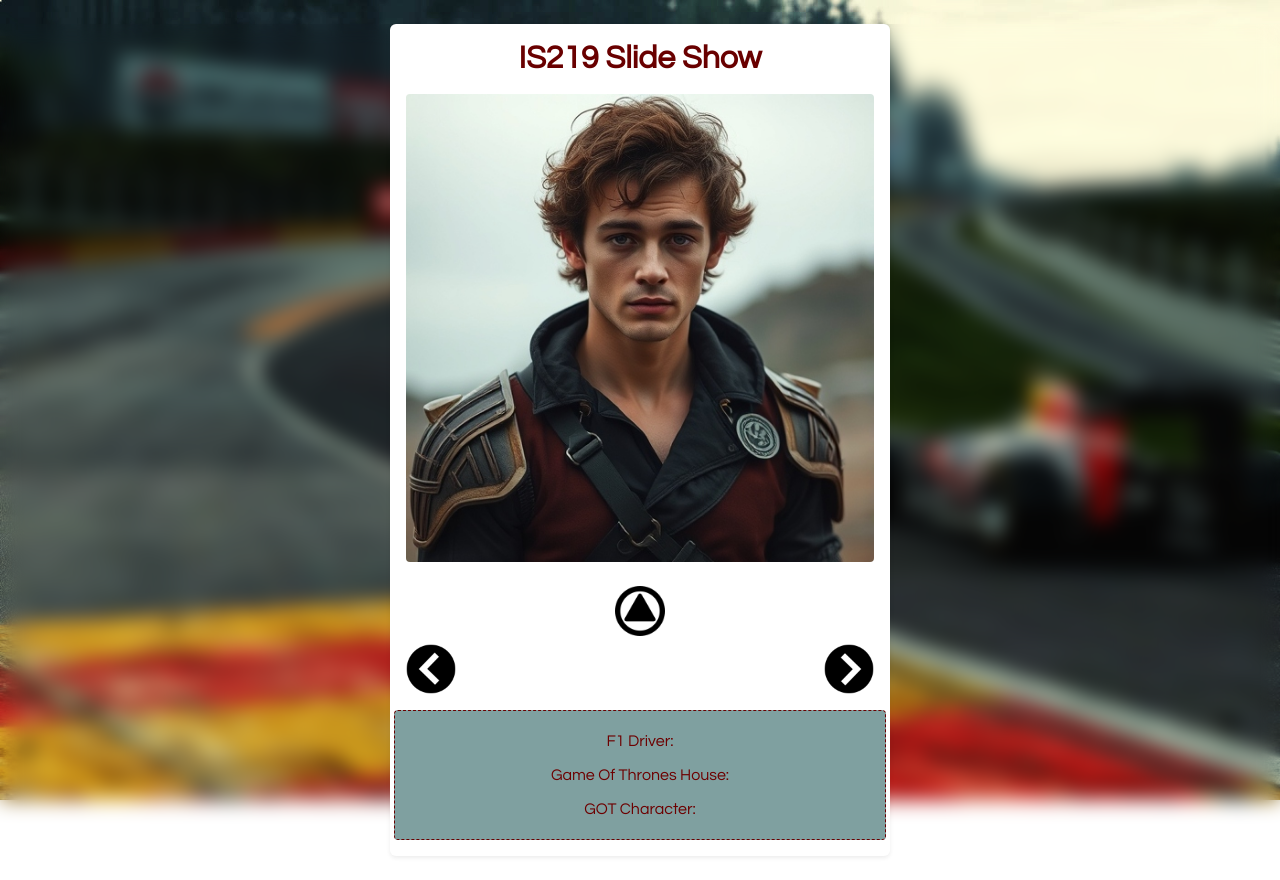
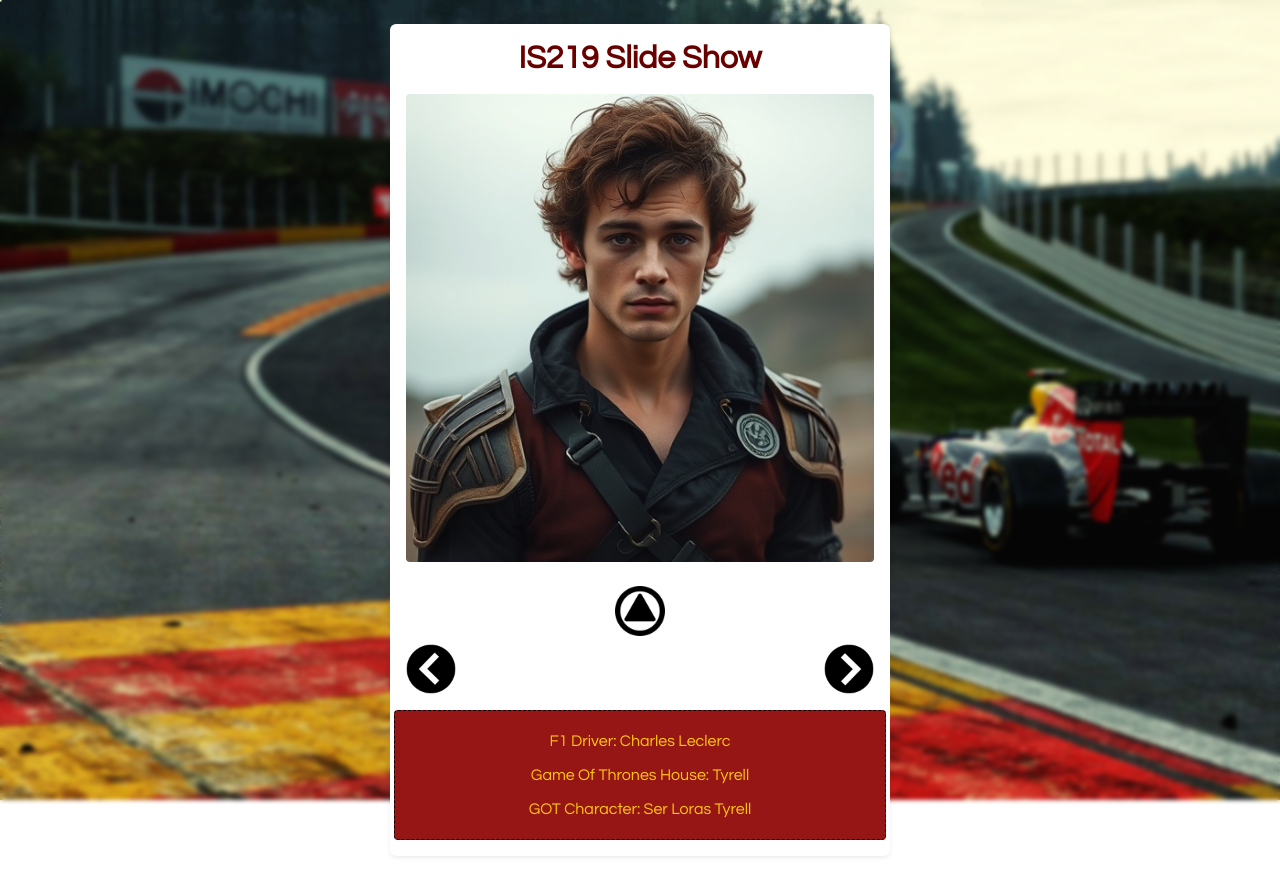
Before and after one commit to mhkmhsh/NJIT-photocarousel, a plain HTML site: page index.html in a window 1280 px wide. Both pictures are taken after a click on the picture 640 px from the left and 611 px from the top of the page. Drawn offline with nearby package versions, Linux system fonts and the light colour scheme.

Commit message:
Finished getting the text to display and some personalization

```diff
--- a/gallery.js
+++ b/gallery.js
@@ -50,13 +50,12 @@ function swapPhoto() {
   // Update the #photo element's src attribute with the current image's path
   $('#photo').attr('src', images.imgPath)
   // Update the .location, .description, and .date elements with the current image's details
-  $('.name').text(`Song Name: ${images.name}`)
+  $('.driverName').text(`F1 Driver: ${images.driverName}`)
 
-  $('.artist').text(`Artist: ${images.artist}`)
+  $('.gotHouse').text(`Game Of Thrones House: ${images.gotHouse}`)
 
-  $('.album').text(`Album: ${images.album}`)
+  $('.basedOn').text(`GOT Character: ${images.basedOn}`)
 
-  $('.length').text(`Length: ${images.length}`)
 
 }
 
--- a/index.html
+++ b/index.html
@@ -42,7 +42,7 @@
 
                 <!-- Photo Details Section -->
                 <div class="col-12 details mt-3 p-2">
-                    <p class="driverName">F1 Driver: </p>
+                    <p class="driverName"></p>
                     <p class="gotHouse">Game Of Thrones House: </p>
                     <p class="basedOn">GOT Character: </p>
                 </div>
--- a/style.css
+++ b/style.css
@@ -4,7 +4,7 @@ body {
     background-image: url('img/wallpaper.jpg');
     background-size: cover;
     background-attachment: fixed;
-    backdrop-filter: blur(10px);
+    backdrop-filter: blur(2px);
 }
 
 /* Main container for the slideshow and metadata */
@@ -13,7 +13,7 @@ body {
     max-width: 500px; /* Increased max-width for larger display */
     width: 90%; /* Keeps width responsive */
     margin: auto;
-    background-color: rgba(117, 0, 0, 0.9);
+
 
     border-radius: 8px;
     box-shadow: 0px 4px 8px rgba(0, 0, 0, 0.2); /* Optional: Add shadow */
@@ -63,11 +63,11 @@ body {
 
 /* Metadata container styling */
 .details {
-    border: 1px dashed #690000;
+    border: 1px dashed #000000;
     padding: 15px;
-    background-color: #7fa0a0; /* Light background to distinguish from main area */
+    background-color: #961515; /* Light background to distinguish from main area */
     border-radius: 4px;
-    color: #6d0000;
+    color: #ffc812;
     font-size: 1rem; /* Slightly larger text for readability */
 }
 
```
